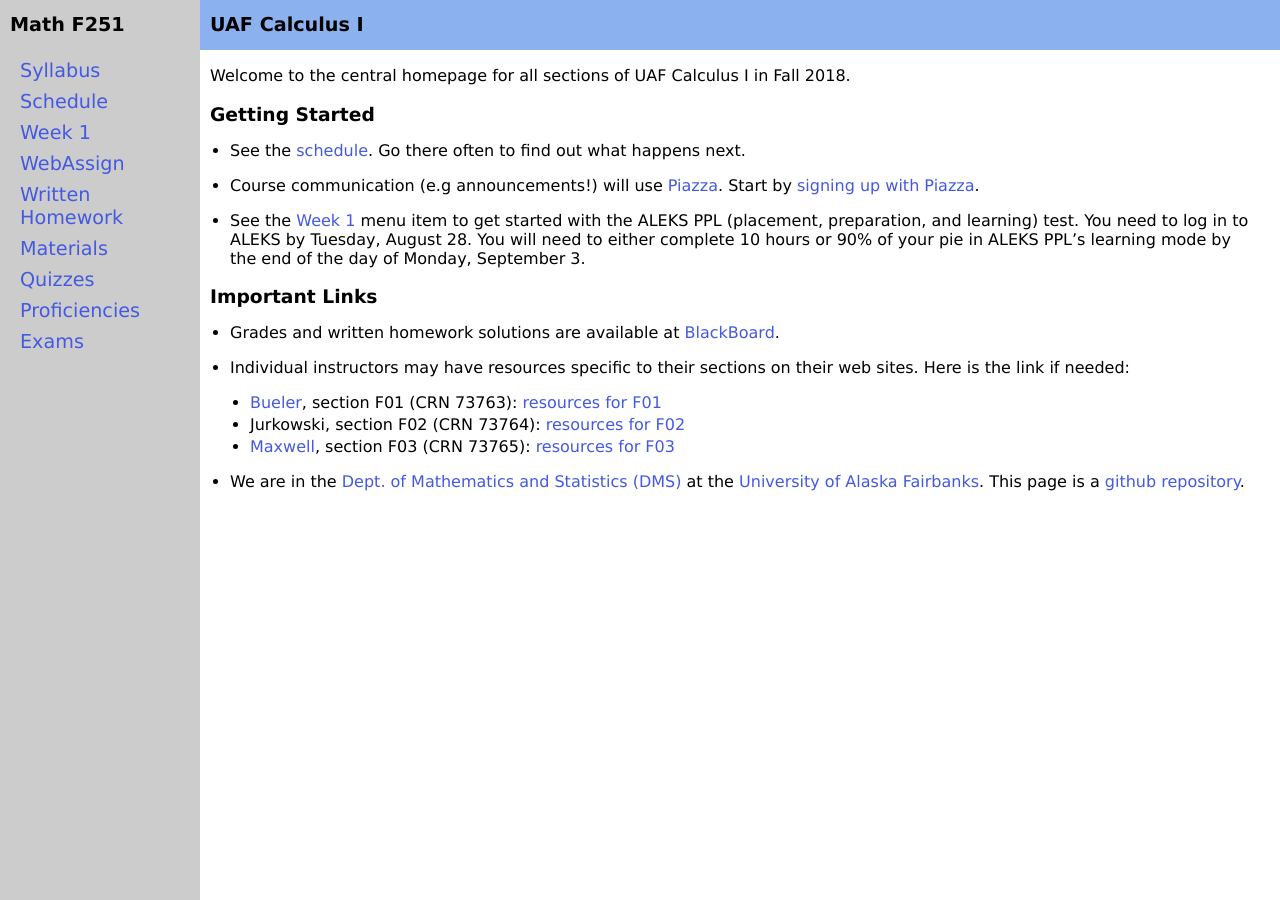
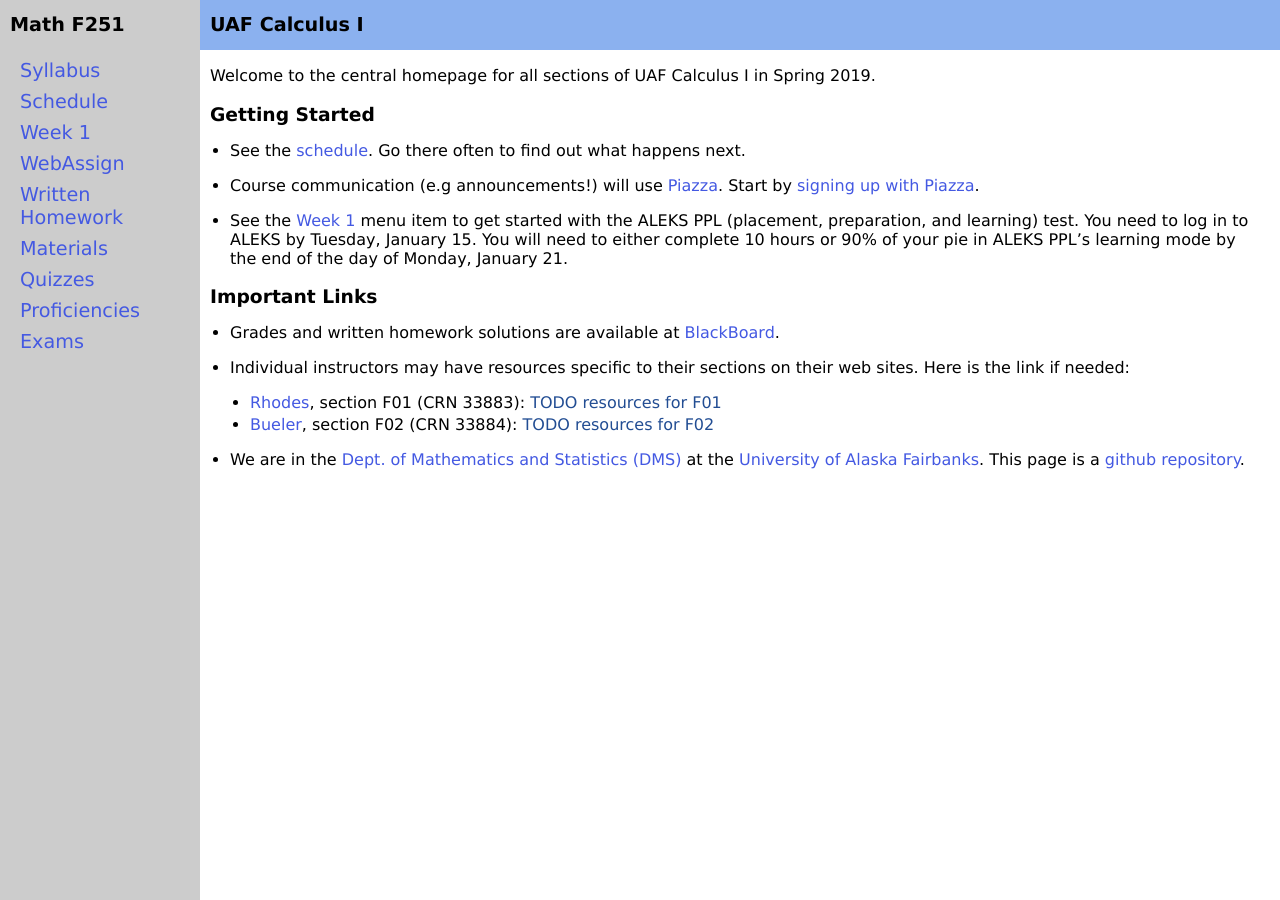
Before and after one commit to uaf-math/calc1, a Jekyll site: the page built from index.md, in a window 1280 px wide. Built offline with Jekyll 4.4.1, drawn with Linux system fonts in a browser that asks for light colours.

Commit message:
move main page over to spring

```diff
--- a/index.md
+++ b/index.md
@@ -3,15 +3,15 @@ layout: course-page
 title: Math F251 Calculus I
 ---
 
-Welcome to the central homepage for all sections of UAF Calculus I in Fall 2018.
+Welcome to the central homepage for all sections of UAF Calculus I in Spring 2019.
 
 ### Getting Started
 
-* See the [schedule](assets/general/Fall2018/MATH251-Schedule-F2018.pdf).  Go there often to find out what happens next.
+* See the [schedule](assets/general/Spring2019/MATH251-Schedule.pdf).  Go there often to find out what happens next.
 
-* Course communication (e.g announcements!) will use [Piazza](http://piazza.com/uaf/fall2018/math251/home).  Start by [signing up with Piazza](http://piazza.com/uaf/fall2018/math251).
+* Course communication (e.g announcements!) will use [Piazza](https://piazza.com/uaf/spring2019/math251/home).  Start by [signing up with Piazza](https://piazza.com/uaf/spring2019/math251).
 
-* See the [Week 1](week1) menu item to get started with the ALEKS PPL (placement, preparation, and learning) test.  You need to log in to ALEKS by Tuesday, August 28.  You will need to either complete 10 hours or 90% of your pie in ALEKS PPL's learning mode by the end of the day of Monday, September 3.
+* See the [Week 1](week1) menu item to get started with the ALEKS PPL (placement, preparation, and learning) test.  You need to log in to ALEKS by Tuesday, January 15.  You will need to either complete 10 hours or 90% of your pie in ALEKS PPL's learning mode by the end of the day of Monday, January 21.
 
 ### Important Links
 
@@ -19,8 +19,7 @@ Welcome to the central homepage for all sections of UAF Calculus I in Fall 2018.
 
 * Individual instructors may have resources specific to their sections on their web sites.  Here is the link if needed:
 
-	- [Bueler](http://bueler.github.io), section F01 (CRN 73763): [resources for F01](http://bueler.github.io/M251F18_F01/index.html)
-	- Jurkowski, section F02 (CRN 73764): [resources for F02](cmf02)
-	- [Maxwell](http://damaxwell.github.io), section F03 (CRN 73765): [resources for F03](http://damaxwell.github.io/math251/index.html)
+	- [Rhodes](https://jarhodesuaf.github.io/), section F01 (CRN 33883): [TODO resources for F01]()
+	- [Bueler](http://bueler.github.io), section F02 (CRN 33884): [TODO resources for F02]()
 
 * We are in the [Dept. of Mathematics and Statistics (DMS)](http://www.uaf.edu/dms/) at the [University of Alaska Fairbanks](http://www.uaf.edu/).  This page is a [github repository](https://github.com/uaf-math251/uaf-math251.github.io).
```
